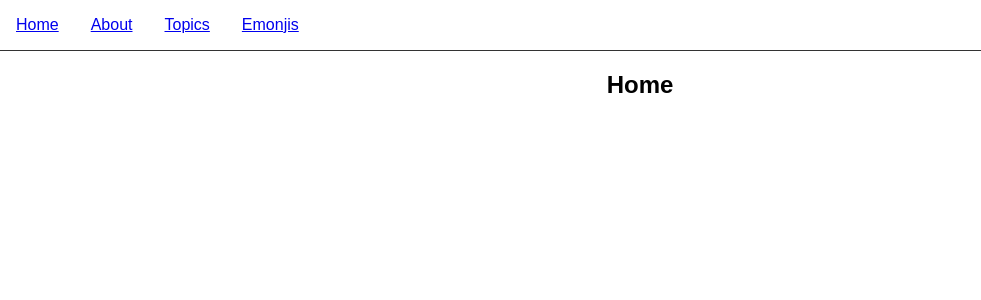
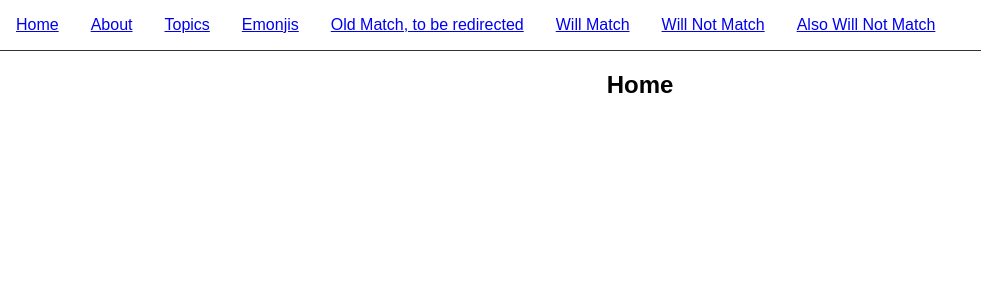
Before and after one commit to Sonukr/React-redux, a React (Create React App) app: page / in a window 1280 px wide. Shown: the top 300 px of the page, without its empty margins (0-981 px from the left). Built offline with nearby package versions, Linux system fonts and the light colour scheme.

Commit message:
no-match implementation in react router

```diff
--- a/src/App.js
+++ b/src/App.js
@@ -2,7 +2,9 @@ import React, { Component } from 'react';
 import {
     BrowserRouter as Router,
     Route,
-    Link
+    Link,
+    Switch,
+    Redirect
 } from 'react-router-dom'
 
 import logo from './logo.svg';
@@ -22,6 +24,22 @@ const About = () => (
         <h2>About</h2>
     </div>
 )
+
+const NoMatch = () =>{
+    return (
+        <div>
+            <h2>No Match</h2>
+        </div>
+    )
+}
+
+const WillMatch = () => {
+    return(
+        <div>
+            <h2>Matched</h2>
+        </div>
+    )
+}
 
 const Topic = ({ match }) => (
     <div>
@@ -68,13 +86,24 @@ class App extends Component {
                       <li><Link to="/about">About</Link></li>
                       <li><Link to="/topics">Topics</Link></li>
                       <li><Link to="/emonjis">Emonjis</Link></li>
+                      <li><Link to="/old-match">Old Match, to be redirected</Link></li>
+                      <li><Link to="/will-match">Will Match</Link></li>
+                      <li><Link to="/will-not-match">Will Not Match</Link></li>
+                      <li><Link to="/also/will/not/match">Also Will Not Match</Link></li>
                   </ul>
 
-                  <Route exact path="/" component={Home}/>
-                  <Route path="/about" component={About}/>
-                  <Route path="/topics" component={Topics}/>
-                  <Route path="/emonjis" component={Emonjis}/>
 
+                  <Switch>
+                      <Route exact path="/" component={Home}/>
+                      <Route path="/about" component={About}/>
+                      <Route path="/topics" component={Topics}/>
+                      <Route path="/emonjis" component={Emonjis}/>
+
+                      <Route path="/" exact component={Home}/>
+                      <Redirect from="/old-match" to="/will-match"/>
+                      <Route path="/will-match" component={WillMatch}/>
+                      <Route component={NoMatch}/>
+                  </Switch>
               </div>
           </Router>
       </div>
```
